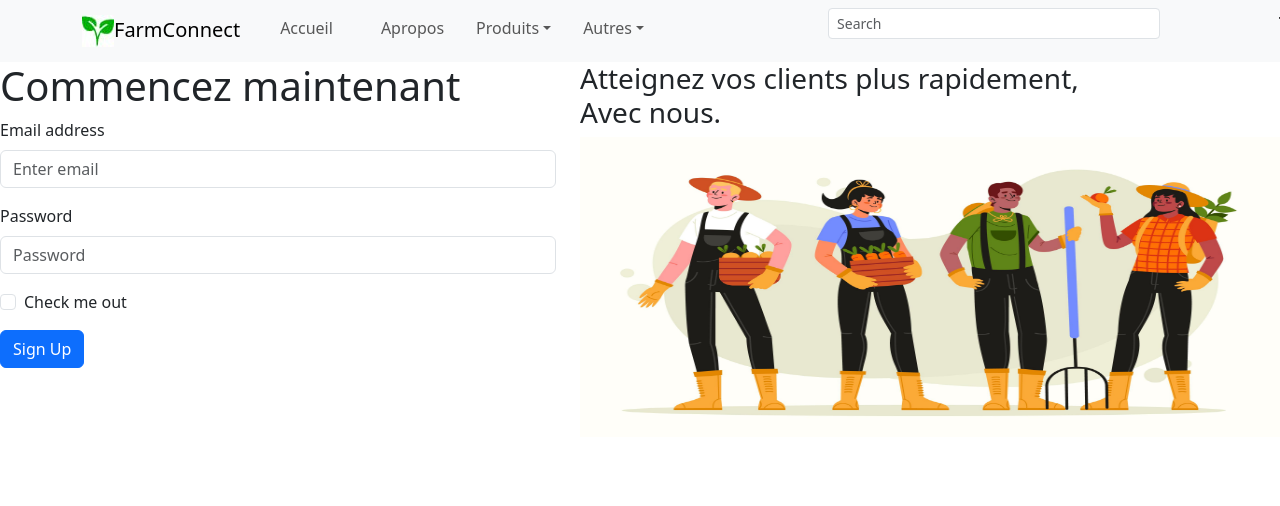
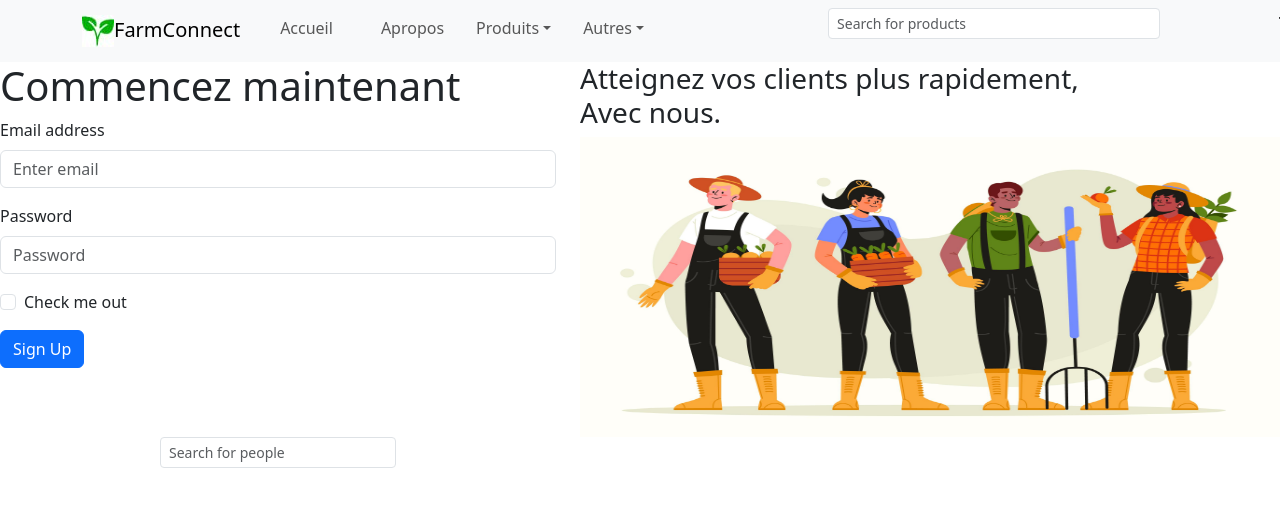
Before and after one commit to radjaa-ab/farmconnect-app, a React (Create React App) app: page / in a window 1280 px wide. Shown: the top 506 px of the page. Built offline with nearby package versions, Linux system fonts and the light colour scheme.

Commit message:
Overall changes

```diff
--- a/src/Components/BasicExample.js
+++ b/src/Components/BasicExample.js
@@ -10,6 +10,9 @@ import Call from '../Images/service-client.png'
 
 
 function BasicExample() {
+  const ProductsPlaceholder = 'Search for products'; // Specific placeholder text
+
+
   return (
     <Navbar expand="lg" className="bg-body-tertiary">
       <Container>
@@ -42,7 +45,7 @@ function BasicExample() {
                 Terrains
               </NavDropdown.Item>
             </NavDropdown>
-            <SearchBar />
+            <SearchBar placeholderText={ProductsPlaceholder}/>
             <Nav.Link>
               <img src={Cart} style={{ width: '30px'}} />
             </Nav.Link>
--- a/src/Components/SearchBar.js
+++ b/src/Components/SearchBar.js
@@ -1,12 +1,12 @@
 import React from "react";
 import { MDBCol, MDBIcon } from "mdbreact";
 
-const SearchBar = () => {
+const SearchBar = ({ placeholderText }) => {
   return (
     <MDBCol md="6"  style={{ marginLeft: '10rem' }}>
       <form className="form-inline" >
         <MDBIcon icon="search" />
-        <input className="form-control form-control-sm ml-3 w-75" type="text" placeholder="Search" aria-label="Search" />
+        <input className="form-control form-control-sm ml-3 w-75" type="text" placeholder={placeholderText} aria-label="Search" />
       </form>
     </MDBCol>
   );
--- a/src/Pages/Home.js
+++ b/src/Pages/Home.js
@@ -5,6 +5,7 @@ import Row from 'react-bootstrap/Row';
 import BasicExample from '../Components/BasicExample';
 import Forms from '../Components/Forms';
 import farmers from '../Images/farmrs.jpg';
+import Messaging from './Messaging';
 
 function Home() {
   return (
@@ -23,6 +24,7 @@ function Home() {
         </Col>
       </Row>
     </Form>
+    <Messaging />
     </div>
   );
 }
--- /dev/null
+++ b/src/Pages/Messaging.js
@@ -0,0 +1,30 @@
+import React from 'react';
+import SearchBar from '../Components/SearchBar';
+import Col from 'react-bootstrap/Col';
+import Form from 'react-bootstrap/Form';
+import Row from 'react-bootstrap/Row';
+
+
+function Messaging() {
+    const MessagingPlaceholder = 'Search for people'; // Specific placeholder text
+    return (
+        <Form>
+            <Row>
+                <Col>
+                    <SearchBar placeholderText={MessagingPlaceholder}/>
+                </Col>
+                <Col>
+                </Col>
+            </Row>
+            <Row>
+                <Col>
+                </Col>
+                <Col>
+                </Col>
+            </Row>
+        </Form>
+    );
+
+}
+
+export default Messaging;
```
Also changed, not shown: src/Components/Message.js (added, +22 -0 lines), src/Pages/Offline.js (added, +13 -0 lines), src/Components/Chat.js (added), src/Components/Contact.js (added), src/Components/ContactIcons.js (added), src/Components/Contacts.js (added), src/Pages/Login.js (deleted), src/Pages/Signup.js (deleted).
